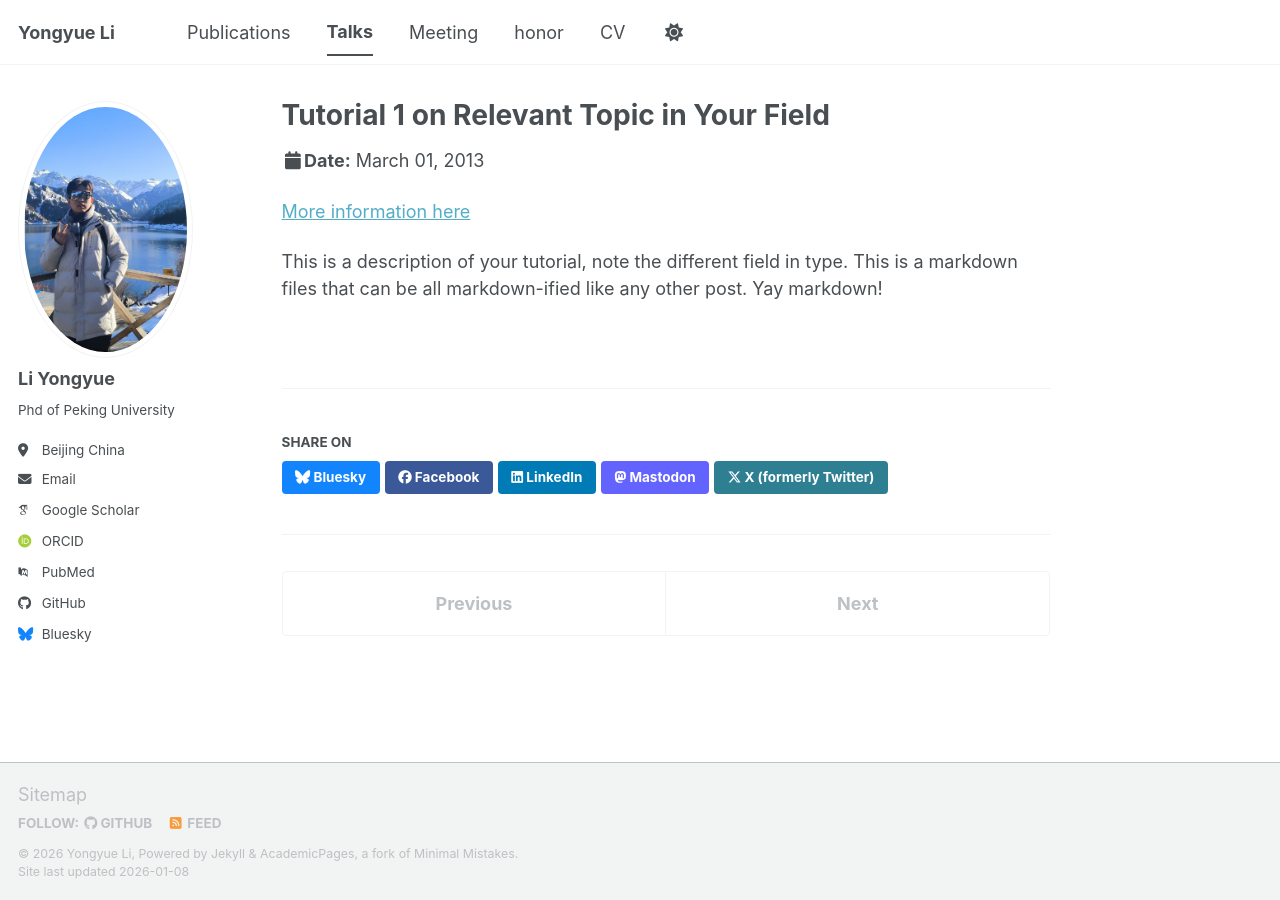
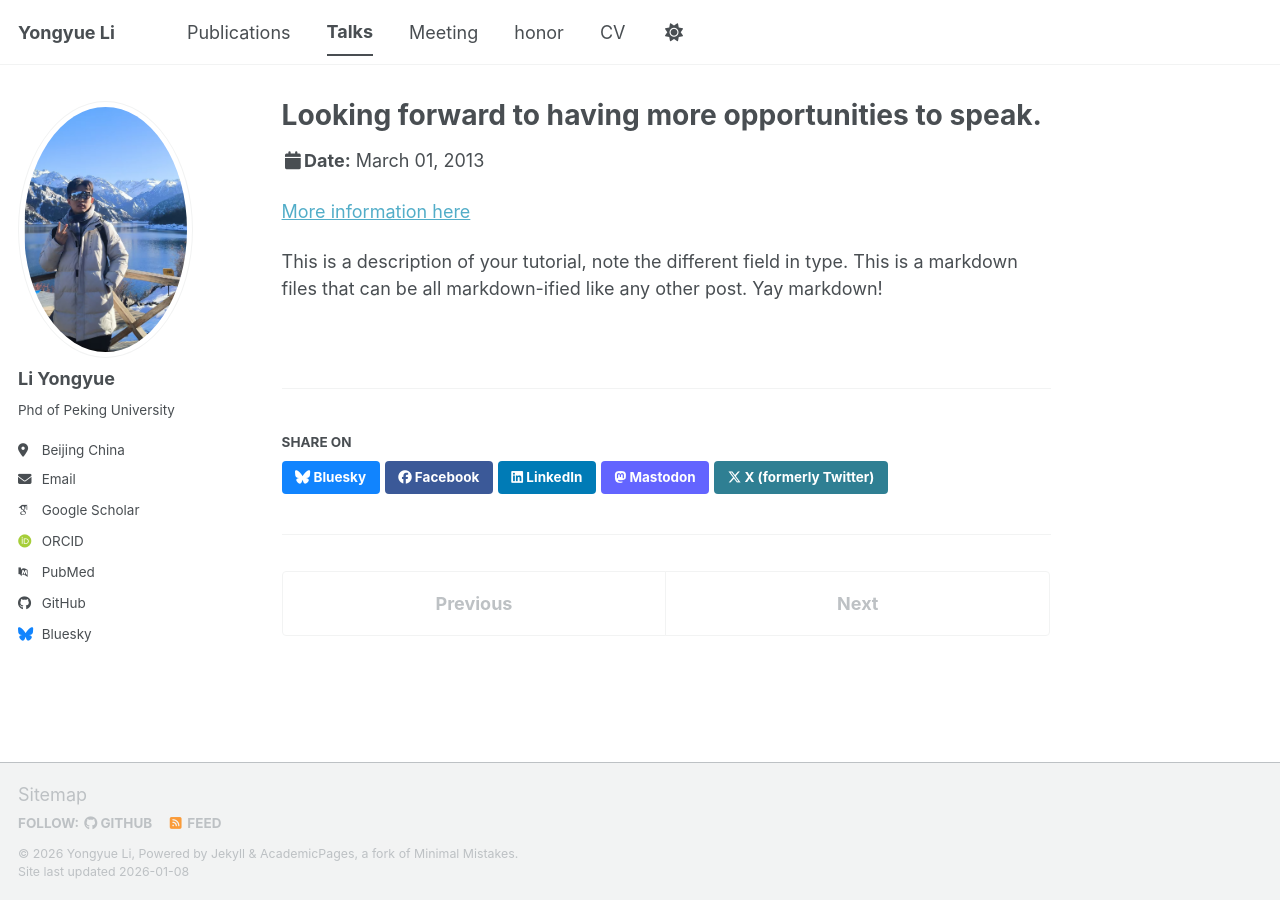
Before and after one commit to leeyongyue1019-spec/leeyongyue1019-spec.github.io, a Jekyll site: the page built from _talks/2013-03-01-tutorial-1.md, in a window 1280 px wide. Built offline with Jekyll 4.4.1, drawn with Linux system fonts in a browser that asks for light colours; some web fonts are replaced; a script bundle is joined from its source files by our own code; library files that are not in the unit come from our copies.

Commit message:
Update 2013-03-01-tutorial-1.md

```diff
--- a/_talks/2013-03-01-tutorial-1.md
+++ b/_talks/2013-03-01-tutorial-1.md
@@ -1,11 +1,9 @@
 ---
-title: "Tutorial 1 on Relevant Topic in Your Field"
+title: "Looking forward to having more opportunities to speak."
 collection: talks
 type: "Tutorial"
 permalink: /talks/2013-03-01-tutorial-1
-venue: "UC-Berkeley Institute for Testing Science"
-date: 2013-03-01
-location: "Berkeley, CA, USA"
+
 ---
 
 [More information here](http://exampleurl.com)
```
